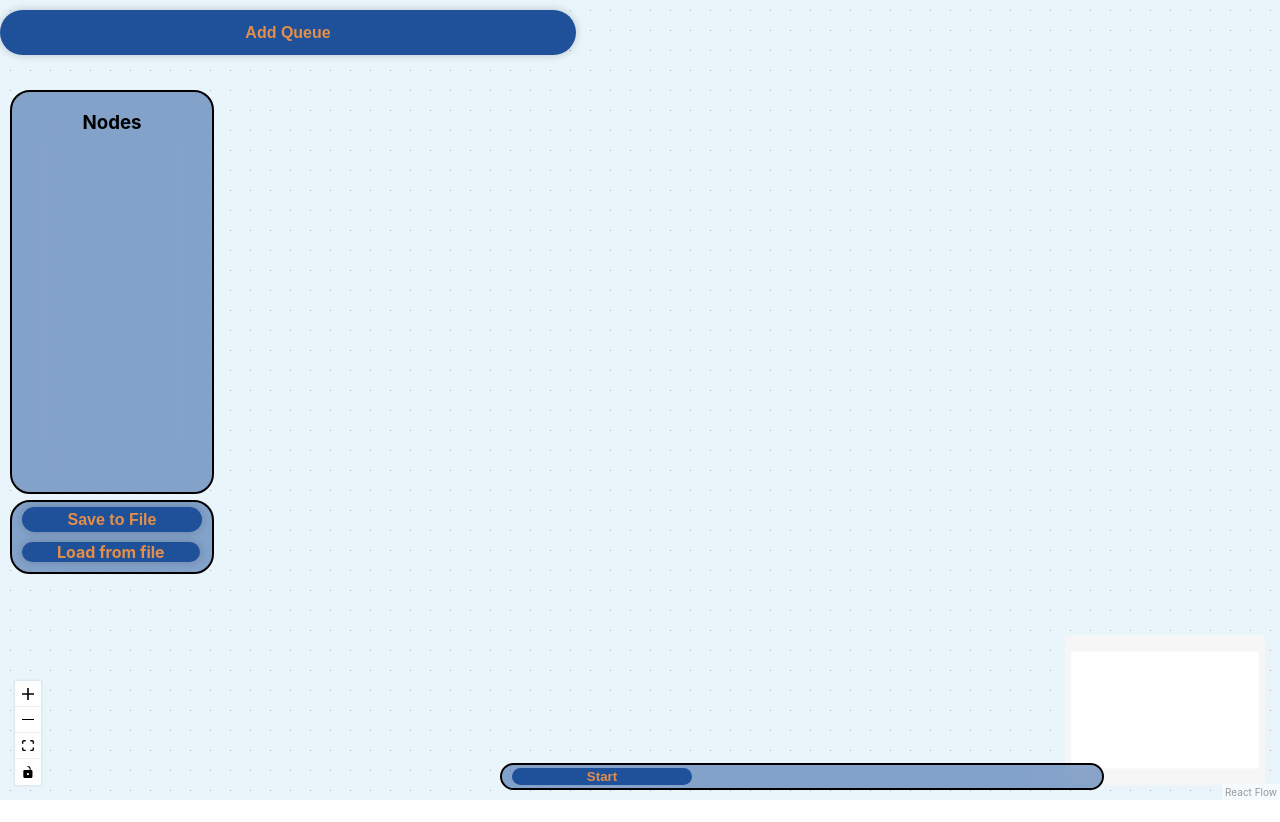
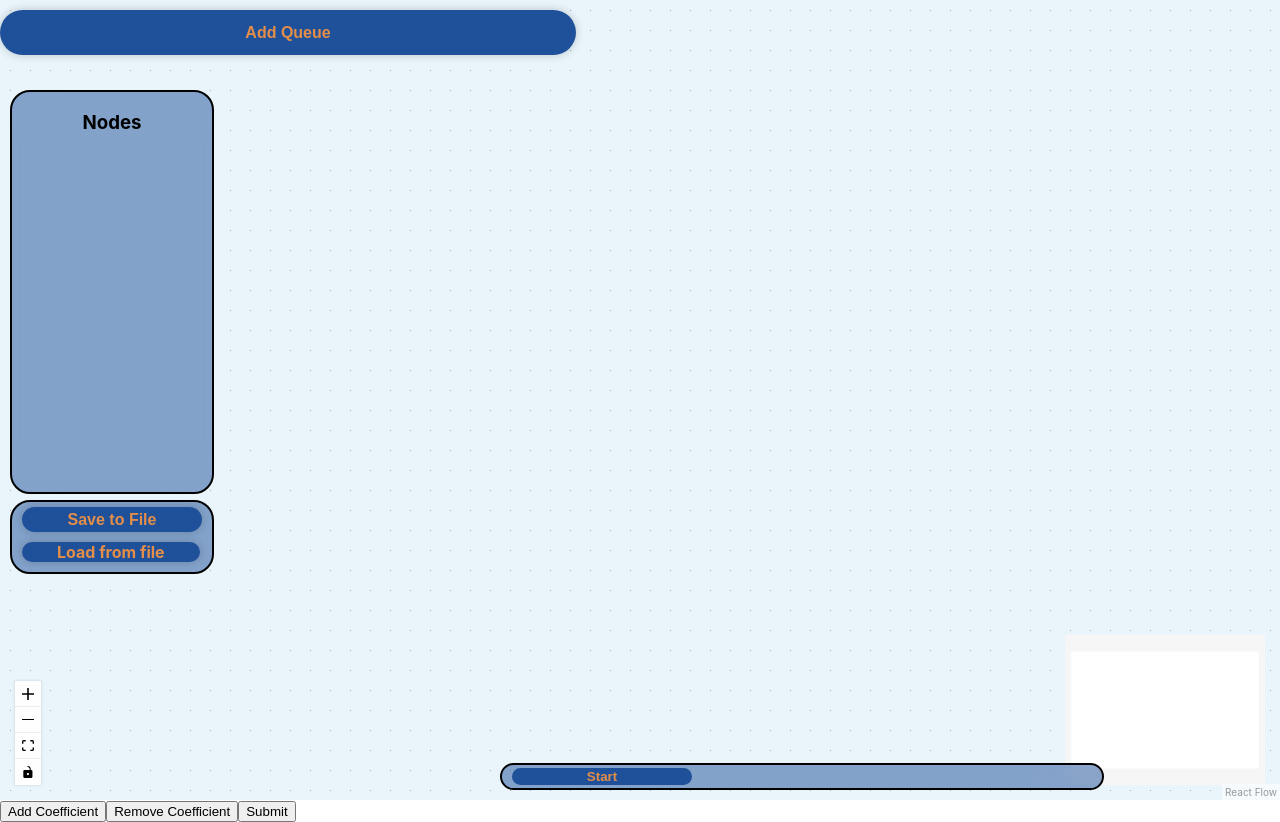
Before and after one commit to Ziad-Sallam/Signal-Flow-Graph, a React (Create React App) app in the folder FrontEnd/: page / in a window 1280 px wide. Before the commit the page ends 800 px from the top, so only its background shows below. Built offline with nearby package versions, Linux system fonts and the light colour scheme.

Commit message:
link between back and front

```diff
--- a/FrontEnd/package.json
+++ b/FrontEnd/package.json
@@ -11,7 +11,7 @@
     "axios": "^1.8.3",
     "react": "^19.0.0",
     "react-dom": "^19.0.0",
-    "react-scripts": "5.0.1",
+    "react-scripts": "^5.0.1",
     "web-vitals": "^2.1.4"
   },
   "scripts": {
--- a/FrontEnd/src/App.js
+++ b/FrontEnd/src/App.js
@@ -45,10 +45,10 @@ const handleStart = async () => {
     console.log(edges);
 
     const matrix = createAdjacencyMatrix(nodes, edges);
-    console.log('Adjacency Matrix:', matrix);
+    console.log({adjacencyMatrix: matrix});
 
-    axios.post('EndPoint', {
-      matrix: matrix,
+    axios.post('http://localhost:8080/signal-flow-graph', {
+      adjacencyMatrix: matrix,
     })
     .then((response) => {
       console.log('Response from backend:', response.data);
@@ -78,7 +78,7 @@ const handleStart = async () => {
           <p>{JSON.stringify(result)}</p>
         </div>)}
       </div>
-    {/* <CharactristicEq/> */}
+    <CharactristicEq/>
     </div>
   );
 }
--- a/FrontEnd/src/components/phase2/CharactristicEq.js
+++ b/FrontEnd/src/components/phase2/CharactristicEq.js
@@ -1,11 +1,24 @@
 
+import axios from "axios";
 import { useState } from "react";
 
 export default function CharactristicEq() {
 const [coeff, setCoeff] = useState([]);
 
 const handleSubmit = (coeff) => {
+
+
     console.log(coeff);
+    axios.post("http://localhost:8080/routh",
+        coeff,
+    )
+    .then((response) => {
+        console.log("Response from backend:", response.data);
+        // Handle the response as needed
+    })
+    .catch((error) => {
+        console.error("Error sending coefficients:", error);
+    });
 }
 return(
     <div>
```
Also changed, not shown: 1 other file (tests, documents, lock files or other folders).
